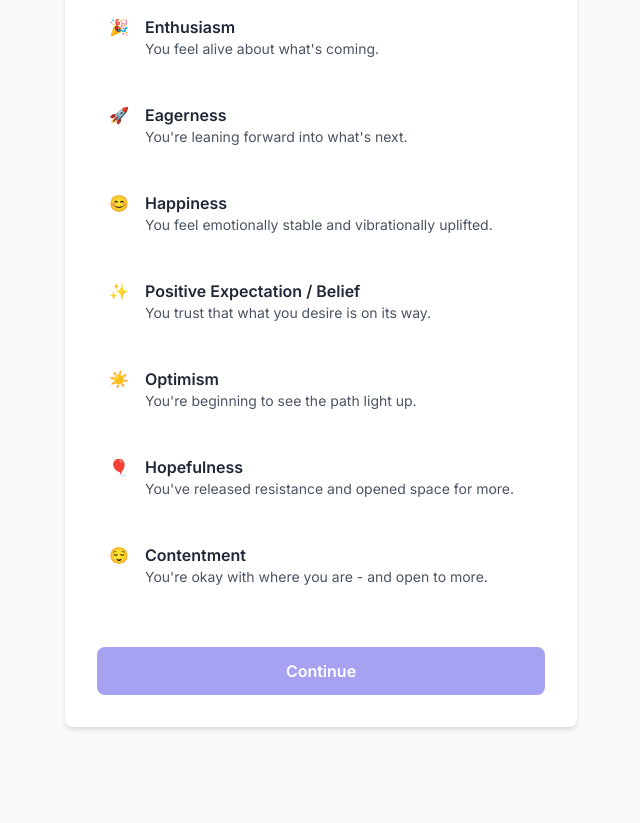
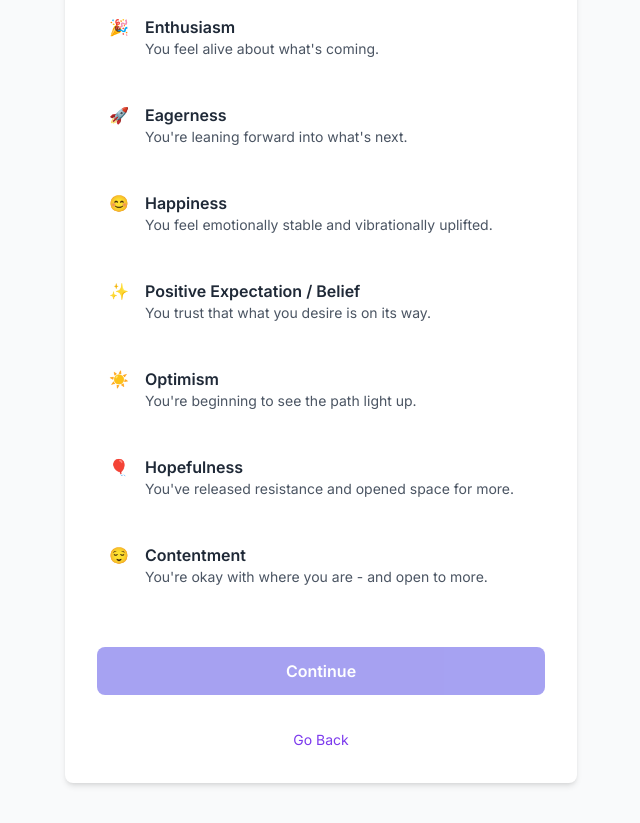
Before and after one commit to joeatang/highly-inspired, a plain HTML site: page happiness-indicator-goal.html in a window 1280 px wide. Shown: the part 827-1650 px from the top of the page, without its empty margins (319-959 px from the left). Before the commit the page ends 1594 px from the top, so only its background shows below. Drawn offline with nearby package versions, Linux system fonts and the light colour scheme.

Commit message:
fixing Go Back navigation

```diff
--- a/happiness-indicator-goal.html
+++ b/happiness-indicator-goal.html
@@ -283,6 +283,9 @@
                 Continue
             </button>
         </div>
+        <div class="text-center">
+            <a href="emotional-level.html" class="text-sm text-violet-600 hover:text-violet-800 transition duration-150">Go Back</a>
+        </div>
 
     </div>
 
```
Also changed, not shown: frequency-tracker.html (+1 -1 lines).
